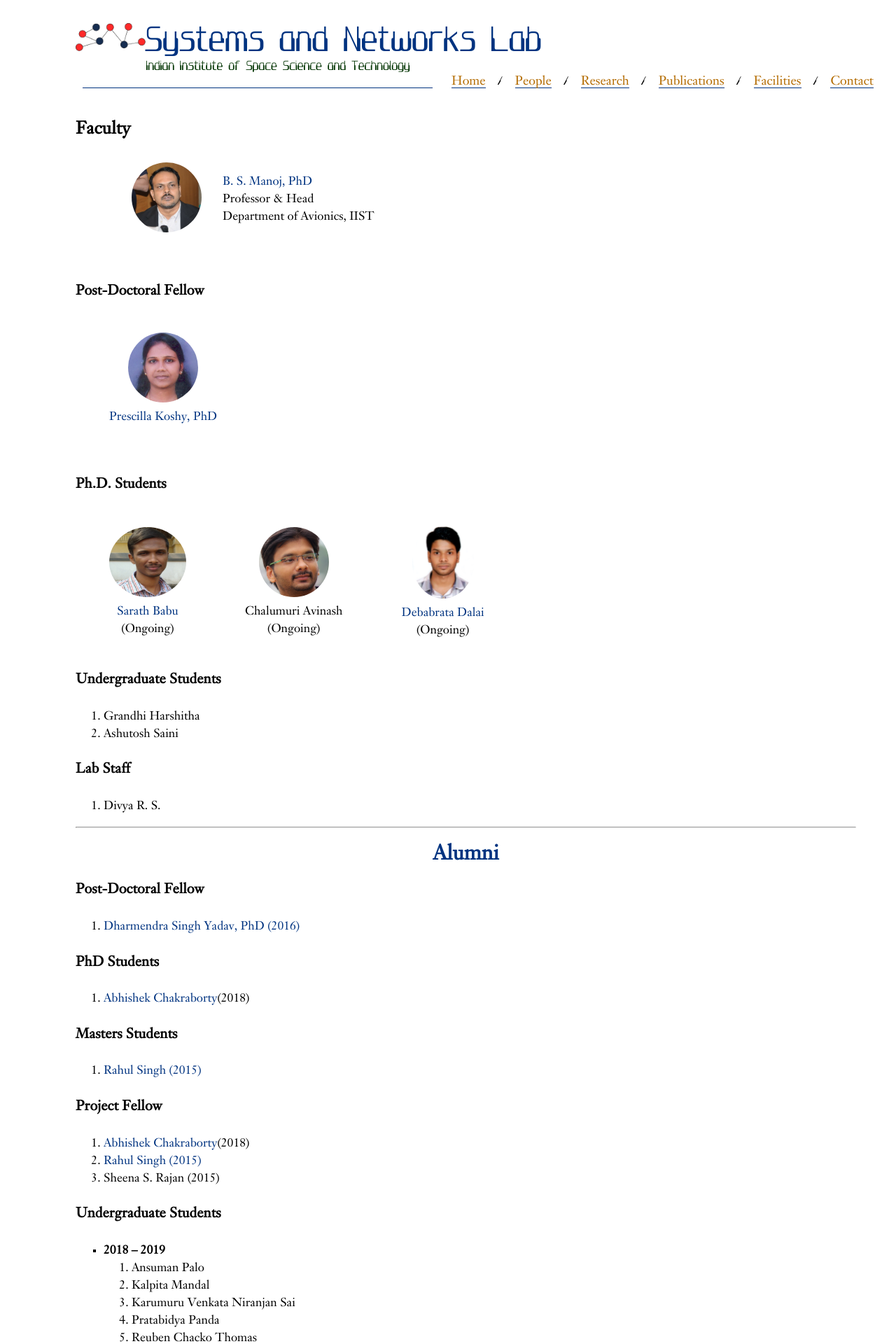
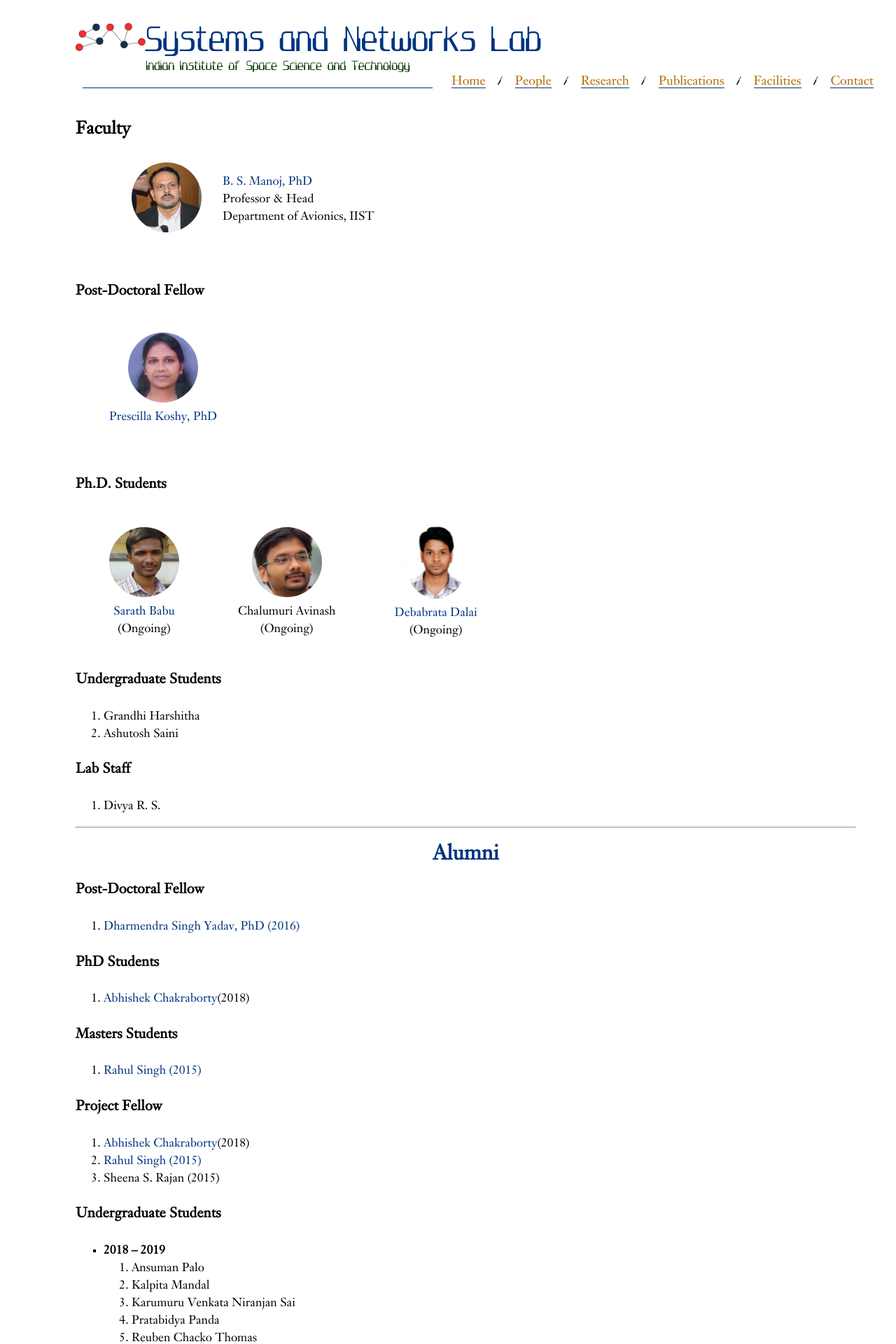
Before and after one commit to iist-sysnet/iist-sysnet.github.io, a Jekyll site: the page built from people.md, in a window 1280 px wide. Shown: the top 1920 px of the page at 70% size. Built offline with Jekyll 4.4.1, drawn with Linux system fonts in a browser that asks for light colours; our own code applies the rules of GitHub Pages for plain Markdown files.

Commit message:
Update people.md

```diff
--- a/people.md
+++ b/people.md
@@ -28,7 +28,7 @@
 
 <table>
 <tr>
-<td><figure align="center"><a href="https://4sarathbabu.github.io/" target="_blank"><img width="110px" height="100px" class="img-circle"  src="images/sarath.jpg"><figcaption>Sarath Babu</figcaption></a>(Ongoing)</figure></td>
+<td><figure align="center"><a href="https://4sarathbabu.github.io/" target="_blank"><img width="100px" height="100px" class="img-circle"  src="images/sarath.jpg"><figcaption>Sarath Babu</figcaption></a>(Ongoing)</figure></td>
 <td><figure align="center"><img width="100px"  class="img-circle"  src="images/avinash.png"><figcaption>Chalumuri Avinash</figcaption>(Ongoing)</figure></td>
 <td><figure align="center"><a href="https://www.linkedin.com/in/debabrata-dalai-a88b6486"><img width="88px"  class="img-circle"  src="images/debabrata.png"><figcaption>Debabrata Dalai</figcaption></a>(Ongoing)</figure></td>
 </tr>
```
